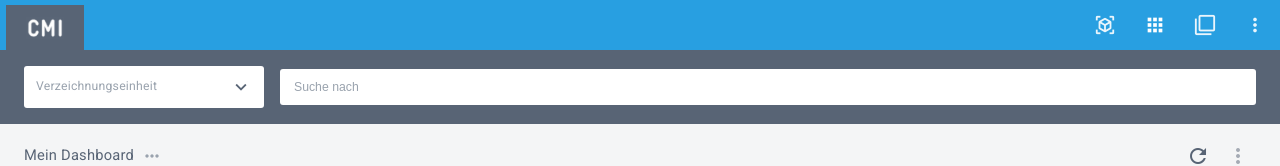
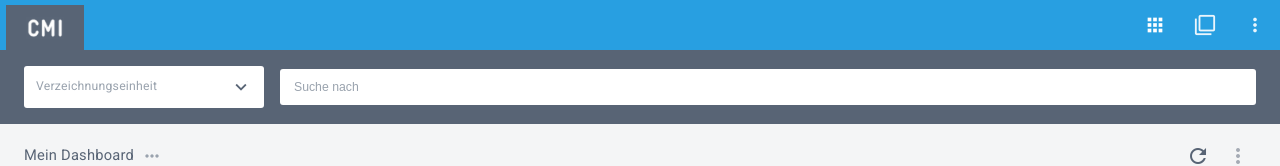
Before and after one commit to manuelweingartner/cmi-ais-poc, an Angular app: page / in a window 1280 px wide. Shown: the top 166 px of the page. Built offline with nearby package versions, Linux system fonts and the light colour scheme.

Commit message:
Top-Bar: 3D-Ansicht-Icon entfernt; Bar-Chart auf max 620px begrenzt (Magazin-Dashboard)

```diff
--- a/src/app/components/charts/bar-chart.ts
+++ b/src/app/components/charts/bar-chart.ts
@@ -26,6 +26,7 @@ export interface BarItem {
     </svg>
   `,
   styles: [`
+    :host { display: block; max-width: 620px; margin: 0 auto; }
     .tick { font-size: 9px; fill: #9aa3ae; }
     .cat { font-size: 10px; fill: #586475; }
   `],
--- a/src/app/components/top-bar/top-bar.ts
+++ b/src/app/components/top-bar/top-bar.ts
@@ -27,11 +27,6 @@ import { AisService, APP_DEFINITIONS } from '../../services/ais.service';
       </div>
 
       <div class="actions">
-        <!-- Decorative for now -->
-        <button class="icon-btn" type="button" title="3D-Ansicht" disabled>
-          <i class="material-icons">view_in_ar</i>
-        </button>
-
         <!-- Only interactive nav: opens the Anwendungen grid -->
         <button
           class="icon-btn"
```
